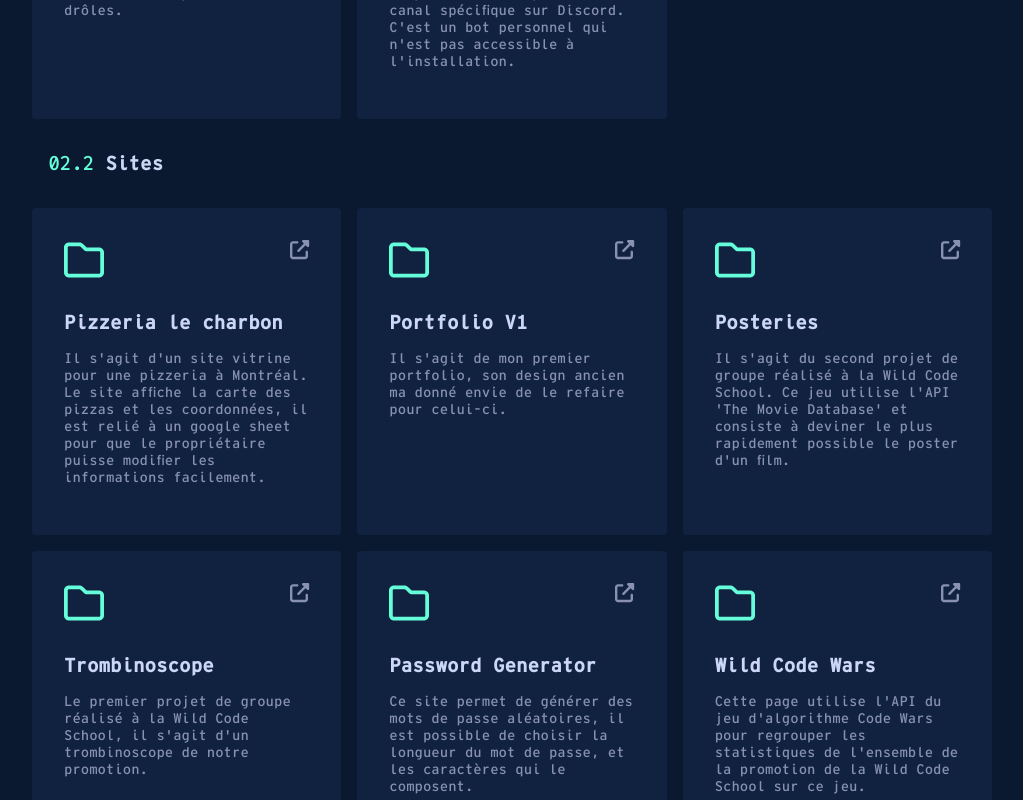
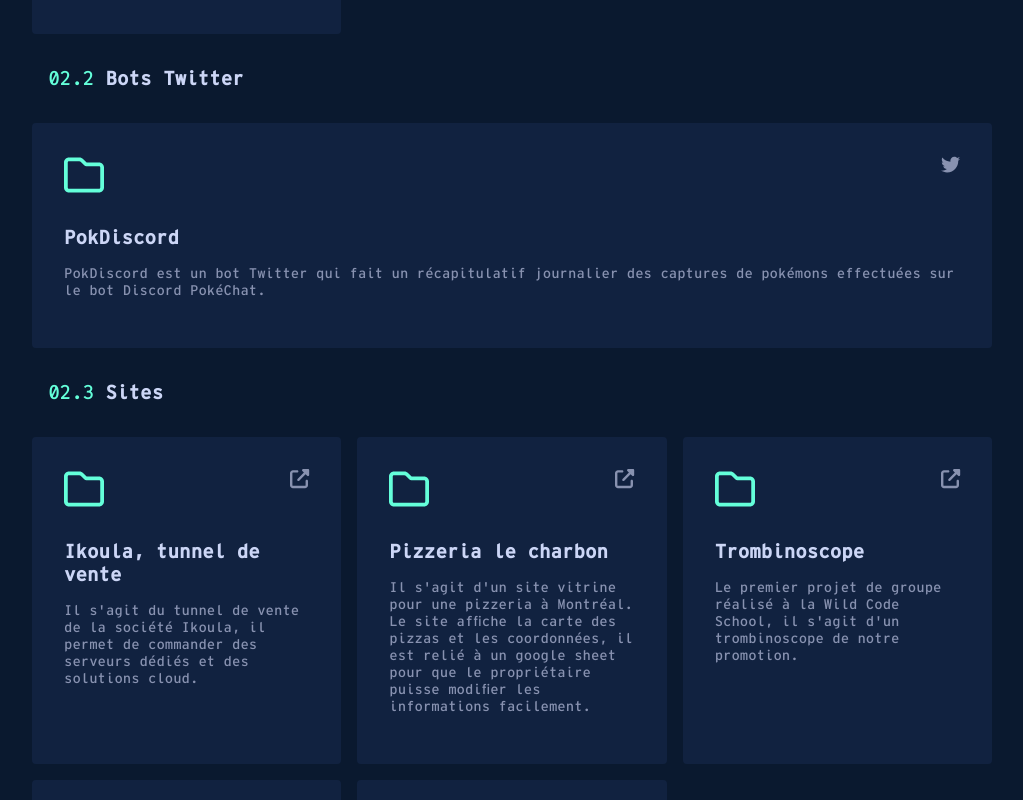
Before and after one commit to Valentin-Morette/portfoliov2, a React (Vite) app in the folder frontend/: page / in a window 1280 px wide. Shown: the part 1440-2240 px from the top of the page, without its empty margins (128-1151 px from the left). Built offline with nearby package versions, Linux system fonts and the light colour scheme.

Commit message:
updateportfolio

```diff
--- a/frontend/src/components/Projects.jsx
+++ b/frontend/src/components/Projects.jsx
@@ -3,6 +3,7 @@ import {
   dataProjectsSites,
   dataProjectsBotsDiscord,
   dataProjectsExtensionsChrome,
+  dataProjectsBotsTwitter,
 } from "../datas/dataProjects";
 
 function Projects() {
@@ -18,11 +19,16 @@ function Projects() {
       />
       <ProjectsCategories
         number="2"
+        category="Bots Twitter"
+        dataProjects={dataProjectsBotsTwitter}
+      />
+      <ProjectsCategories
+        number="3"
         category="Sites"
         dataProjects={dataProjectsSites}
       />
       <ProjectsCategories
-        number="3"
+        number="4"
         category="Extensions Chrome"
         dataProjects={dataProjectsExtensionsChrome}
       />
--- a/frontend/src/datas/dataProjects.jsx
+++ b/frontend/src/datas/dataProjects.jsx
@@ -1,28 +1,19 @@
 const dataProjectsSites = [
+  {
+    id: 1,
+    title: "Ikoula, tunnel de vente",
+    description:
+      "Il s'agit du tunnel de vente de la société Ikoula, il permet de commander des serveurs dédiés et des solutions cloud.",
+    lien: "https://shop.ikoula.com/product/1122?cpu=16553&ram=16637&hdd=16567&os=16866",
+    icon: "site",
+    fav: false,
+  },
   {
     id: 11,
     title: "Pizzeria le charbon",
     description:
       "Il s'agit d'un site vitrine pour une pizzeria à Montréal. Le site affiche la carte des pizzas et les coordonnées, il est relié à un google sheet pour que le propriétaire puisse modifier les informations facilement.",
     lien: "https://pizzeria-le-charbon.com/",
-    icon: "site",
-    fav: false,
-  },
-  {
-    id: 2,
-    title: "Portfolio V1",
-    description:
-      "Il s'agit de mon premier portfolio, son design ancien ma donné envie de le refaire pour celui-ci.",
-    lien: "https://valentin-morette.github.io/portfolio/",
-    icon: "site",
-    fav: false,
-  },
-  {
-    id: 4,
-    title: "Posteries",
-    description:
-      "Il s'agit du second projet de groupe réalisé à la Wild Code School. Ce jeu utilise l'API 'The Movie Database' et consiste à deviner le plus rapidement possible le poster d'un film.",
-    lien: "https://theodep.github.io/Posteries/#/",
     icon: "site",
     fav: false,
   },
@@ -53,15 +44,6 @@ const dataProjectsSites = [
     icon: "site",
     fav: false,
   },
-  {
-    id: 10,
-    title: "Coockie-Cliker",
-    description:
-      "Ce jeu reprend les principes établis par Cookie-Clicker, et constitue un espace d'entraînement pour perfectionner mes compétences en React en dehors des exercices proposés dans les cours.",
-    lien: "https://Valentin-Morette.github.io/coockie_cliker/",
-    icon: "site",
-    fav: false,
-  },
 ];
 
 const dataProjectsBotsDiscord = [
@@ -69,7 +51,7 @@ const dataProjectsBotsDiscord = [
     id: 5,
     title: "PokéChat",
     description:
-      "PokéChat est un bot Discord qui permet de jouer à pokémon sur Discord, il est possible de capturer des pokémons, de les échanger et de les faire évoluer. Le bot est également capable de configurer le serveur en une commande.",
+      "PokéChat est un bot Discord qui permet de jouer à pokémon sur Discord, il est possible de capturer des pokémons, de les échanger et de les faire évoluer.",
     lien: "https://discord.gg/WKReA5nsFM",
     icon: "discord",
     fav: true,
@@ -101,12 +83,15 @@ const dataProjectsBotsDiscord = [
     icon: "discord",
     fav: false,
   },
+];
+
+const dataProjectsBotsTwitter = [
   {
-    id: 3,
-    title: "Twitter Bot",
+    id: 1,
+    title: "PokDiscord",
     description:
-      "Le bot Discord PublishTwitter est un bot Discord qui me permet de tweeter sur mon compte Twitter depuis un canal spécifique sur Discord. C'est un bot personnel qui n'est pas accessible à l'installation.",
-    lien: "https://twitter.com/BiiiiipBooop",
+      "PokDiscord est un bot Twitter qui fait un récapitulatif journalier des captures de pokémons effectuées sur le bot Discord PokéChat.",
+    lien: "https://x.com/pokDiscord",
     icon: "twitter",
     fav: false,
   },
@@ -128,4 +113,5 @@ export {
   dataProjectsSites,
   dataProjectsBotsDiscord,
   dataProjectsExtensionsChrome,
+  dataProjectsBotsTwitter,
 };
```
